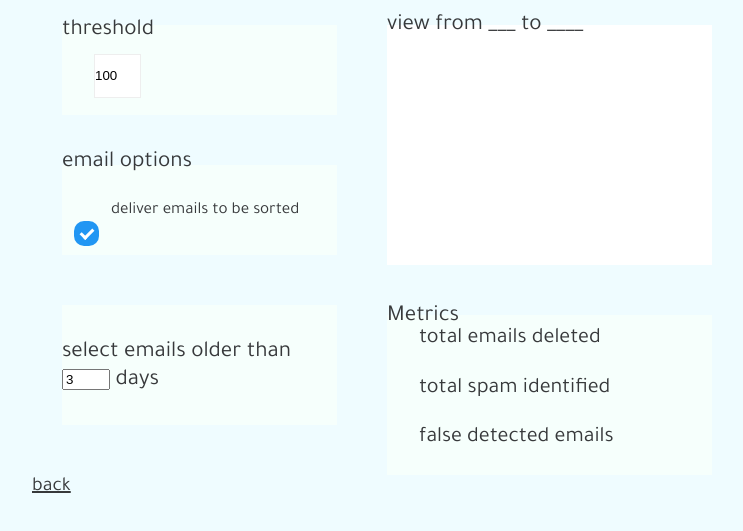
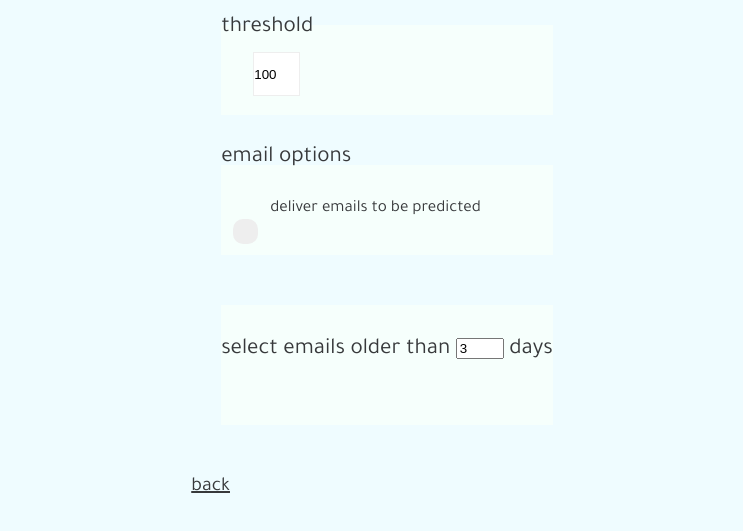
Before and after one commit to alexfffff/EmailBotExtension, a browser extension: page options.html in a window 1280 px wide. Shown: the part 75-606 px from the top of the page, without its empty margins (253-996 px from the left). Drawn offline with Linux system fonts and the light colour scheme; files whose address does not match are found by name.

Commit message:
fixed options page

```diff
--- a/options.css
+++ b/options.css
@@ -8,7 +8,7 @@
 }
 
 body {
-  width: 750px;
+  width: 450px;
   height: 600px;
   display: flex;
   flex-direction: row;
@@ -127,7 +127,6 @@ h3 {
 }
 
 .settings-container {
-  width: 50%;
   height: 100%;
 }
 
--- a/options.html
+++ b/options.html
@@ -38,7 +38,7 @@
             <label class="container">
               <input id="send" type="checkbox" />
               <span class="checkmark"></span>
-              <p>deliver emails to be sorted</p>
+              <p>deliver emails to be predicted</p>
             </label>
           </h3>
         </div>
@@ -68,7 +68,7 @@
       </div>
       <a class="link" id="popup">back</a>
     </div>
-    <div class="metrics-container">
+    <!-- <div class="metrics-container">
       <div class="graph-container">
         <h2>view from ___ to ____</h2>
         <div class="graph"></div>
@@ -80,7 +80,7 @@
         <h3 class="metric-row">total spam identified</h3>
         <h3 class="metric-row">false detected emails</h3>
       </div>
-    </div>
+    </div> -->
 
     <script src="./options_script.js"></script>
   </body>
--- a/options_script.js
+++ b/options_script.js
@@ -6,9 +6,15 @@
       window.location.href = "popup.html";
     });
 
+    let {
+      button: button,
+      days: days,
+      threshold: threshold,
+    } = { ...localStorage };
+
     var toggle = document.getElementById("send");
-    var checked = localStorage.getItem("button") === "send" ? true : false;
-    if (localStorage.getItem("button") !== null) {
+    var checked = button === "send" ? true : false;
+    if (button !== null) {
       toggle.checked = checked;
     } else {
       localStorage.setItem("button", "send");
@@ -20,18 +26,16 @@
     });
 
     var daysInput = document.getElementById("days");
-    var daysOld = localStorage.getItem("days");
-    if (daysOld === null) {
+    if (days === null) {
       localStorage.setItem("days", "3");
     }
-    daysInput.value = daysOld || "3";
+    daysInput.value = days || "3";
 
     daysInput.addEventListener("change", function () {
       localStorage.setItem("days", this.value);
     });
 
     var thresholdInput = document.getElementById("threshold");
-    var threshold = localStorage.getItem("threshold");
     if (threshold === null) {
       localStorage.setItem("threshold", "100");
     }
```
